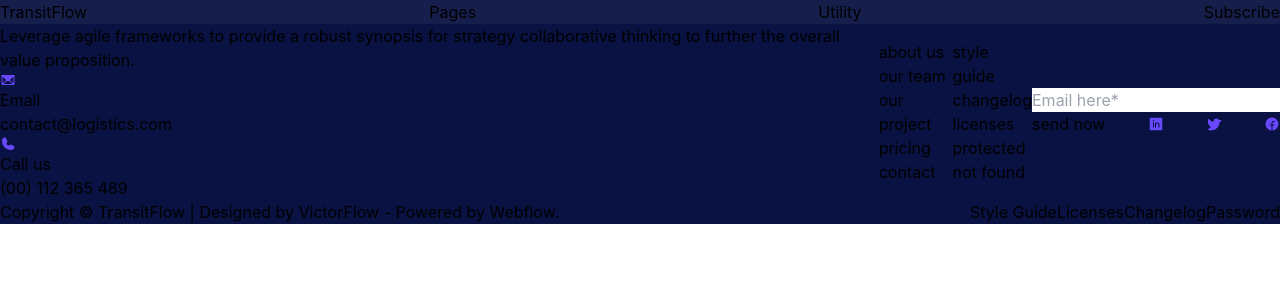
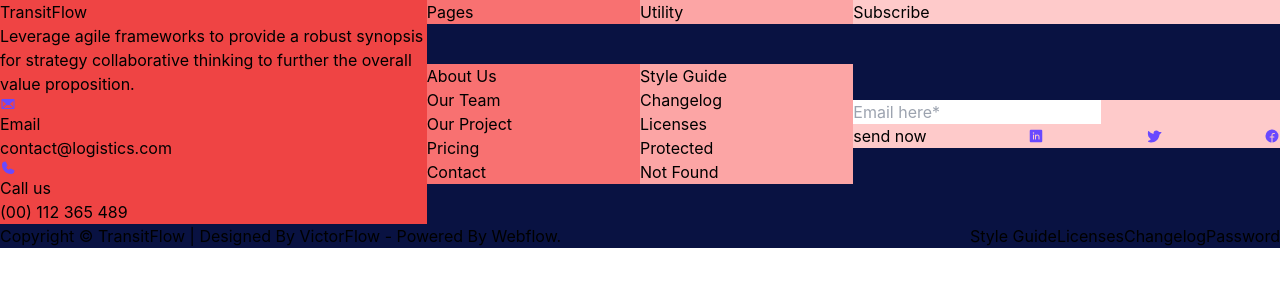
Before and after one commit to smartcollins/logistics, a React (Create React App) app: page / in a window 1280 px wide. Shown: the top 300 px of the page. Built offline with nearby package versions, Linux system fonts and the light colour scheme.

Commit message:
futher modifications in Footer

```diff
--- a/src/component/Footer.jsx
+++ b/src/component/Footer.jsx
@@ -6,18 +6,17 @@
 const Footer = ()=>{
     let a = color.blueBg
     return(
-        // <div className='bg-red-500'>
-        <div style={{backgroundColor:a}}>
+        <div style={{backgroundColor:a}} className=' capitalize'>
             <div className=' bg-white/5 flex items-center justify-between'>
-                <div>
+                <div className='bg-red-500 w-full'>
                     <p>TransitFlow</p>
                 </div>
-                <p>Pages</p>
-                <p>Utility</p>
-                <p>Subscribe</p>
+                <p className='bg-red-400 w-2/4'>Pages</p>
+                <p className='bg-red-300 w-2/4'>Utility</p>
+                <p className='bg-red-200 w-full'>Subscribe</p>
             </div>
             <div className='flex items-center justify-between'>
-                <div>
+                <div className='bg-red-500 w-full normal-case'>
                     <p>Leverage agile frameworks to provide a robust synopsis for strategy  collaborative thinking to further the overall value proposition.</p>
                     <div>
                         <div>
@@ -38,21 +37,21 @@
                         </div>
                     </div>
                 </div>
-                <div>
+                <div className='bg-red-400 w-2/4'>
                     <p>about us</p>
                     <p>our team</p>
                     <p>our project</p>
                     <p>pricing</p>
                     <p>contact</p>
                 </div>
-                <div>
+                <div className='bg-red-300 w-2/4'>
                     <p>style guide</p>
                     <p>changelog</p>
                     <p>licenses</p>
                     <p>protected</p>
                     <p>not found</p>
                 </div>
-                <div>
+                <div className='bg-red-200 w-full'>
                     <input type="text" placeholder='Email here*' />
                     <div className='flex items-center justify-between'>
                         <button>send now</button>
```
